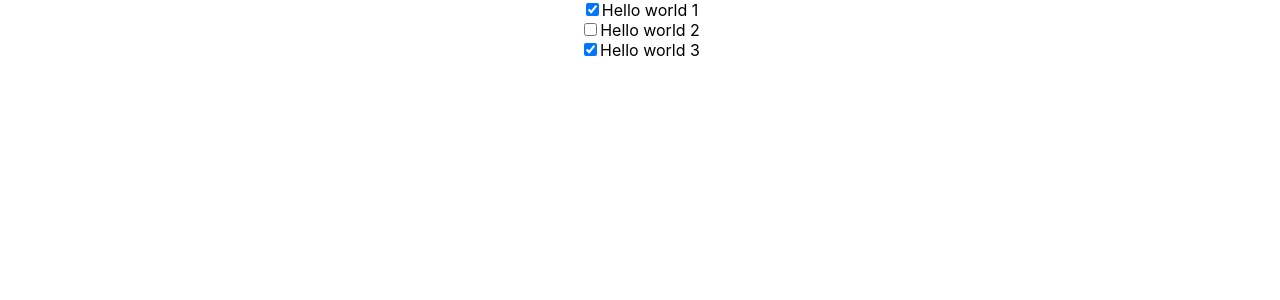
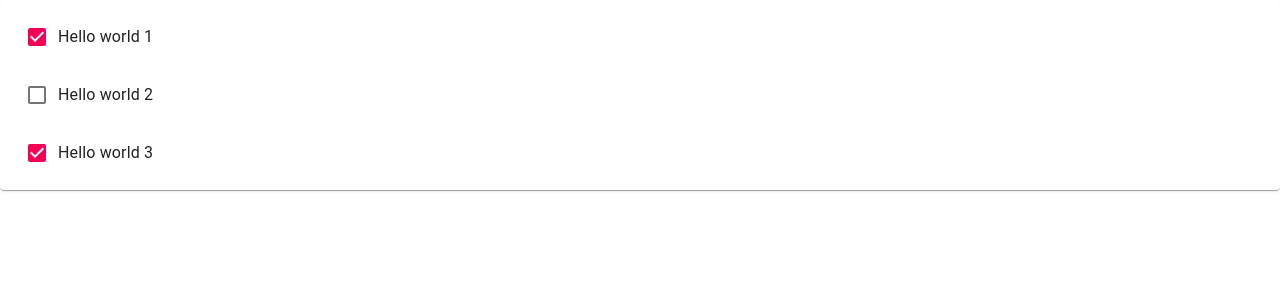
Before and after one commit to ekgp4949/blog-demo, a React (Create React App) app in the folder todo-react-app/: page / in a window 1280 px wide. Shown: the top 300 px of the page. Built offline with nearby package versions, Linux system fonts and the light colour scheme.

Commit message:
[mod] material ui 적용

```diff
--- a/todo-react-app/src/App.js
+++ b/todo-react-app/src/App.js
@@ -1,3 +1,4 @@
+import { Paper, List } from '@material-ui/core';
 import React from 'react';
 import './App.css';
 import Todo from './Todo'
@@ -18,9 +19,16 @@
 
   render() {
 
-    var todoItems = this.state.item.map((item, index) => (
-      <Todo item={item} key={item.id} />
-    ));
+    var todoItems = this.state.item.length > 0 && (<Paper>
+        <List>
+          {
+            this.state.item.map((item, index) => (
+              <Todo item={item} key={item.id} />
+            ))
+          }
+        </List>
+      </Paper>
+    );
 
     /*
     for(let i = 0; i < this.state.item.length; i++ ) {
--- a/todo-react-app/src/Todo.js
+++ b/todo-react-app/src/Todo.js
@@ -1,4 +1,5 @@
 import React from "react";
+import { ListItem, ListItemText, InputBase, Checkbox } from "@material-ui/core"
 
 class Todo extends React.Component {
     constructor(props) {
@@ -8,16 +9,22 @@
     }
 
     render() {
+        const item = this.state.item;
         return (
-            <div className="Todo">
-                <input
-                    type="checkbox"
-                    id={this.state.item.id}
-                    name={this.state.item.id}
-                    checked={this.state.item.done}>
-                </input>
-                <label for={this.state.item.id}>{this.state.item.title}</label>
-            </div>
+            <ListItem>
+                <Checkbox checked={item.done} />
+                <ListItemText>
+                    <InputBase
+                        inputProps={{ "aria-label" : "naked" }}
+                        type="text"
+                        id={item.id}
+                        name={item.id}
+                        value={item.title}
+                        multiline={true}
+                        fullWidth={true}
+                    />
+                </ListItemText>
+            </ListItem>
         );
     }
 }
```
Also changed, not shown: 1 other file (tests, documents, lock files or other folders).
